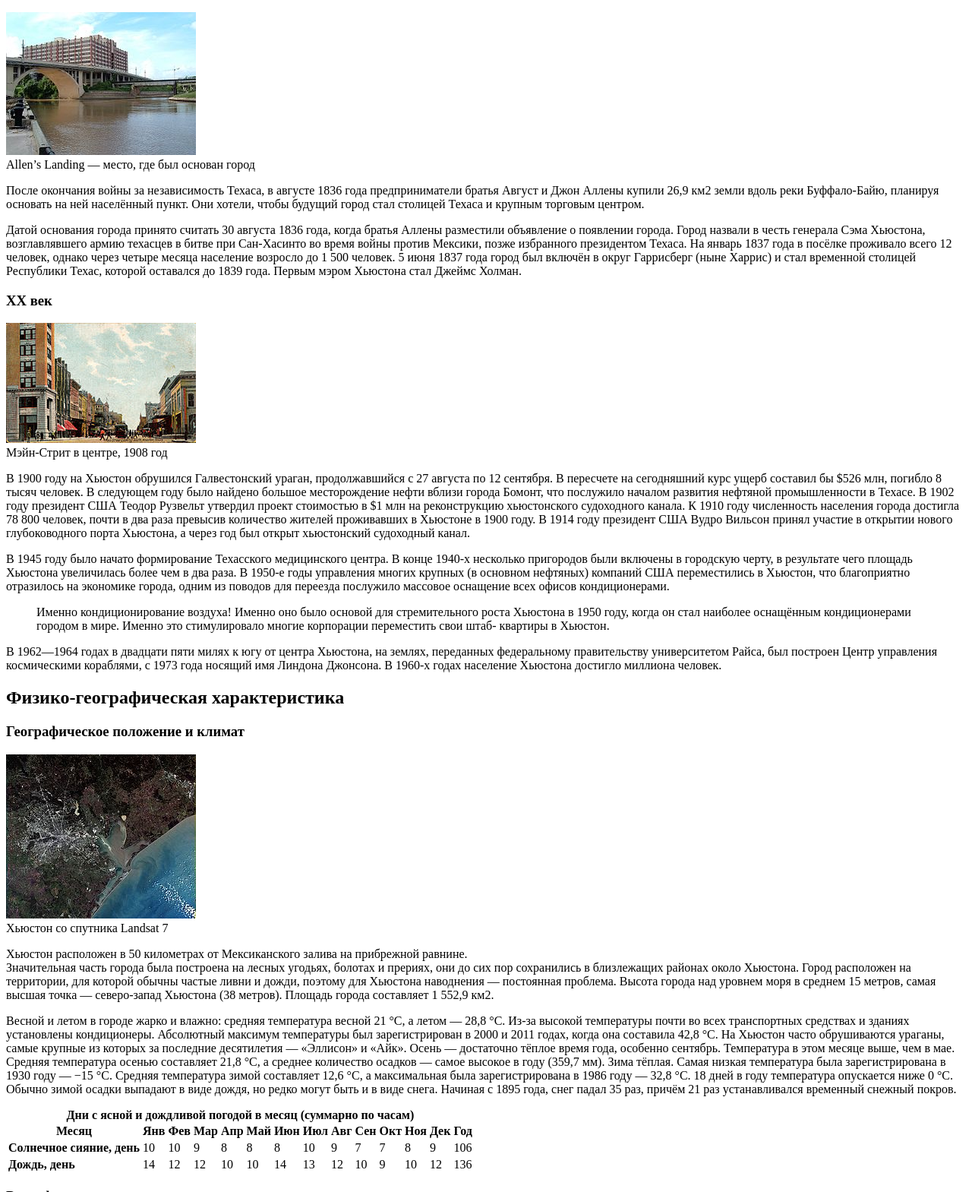
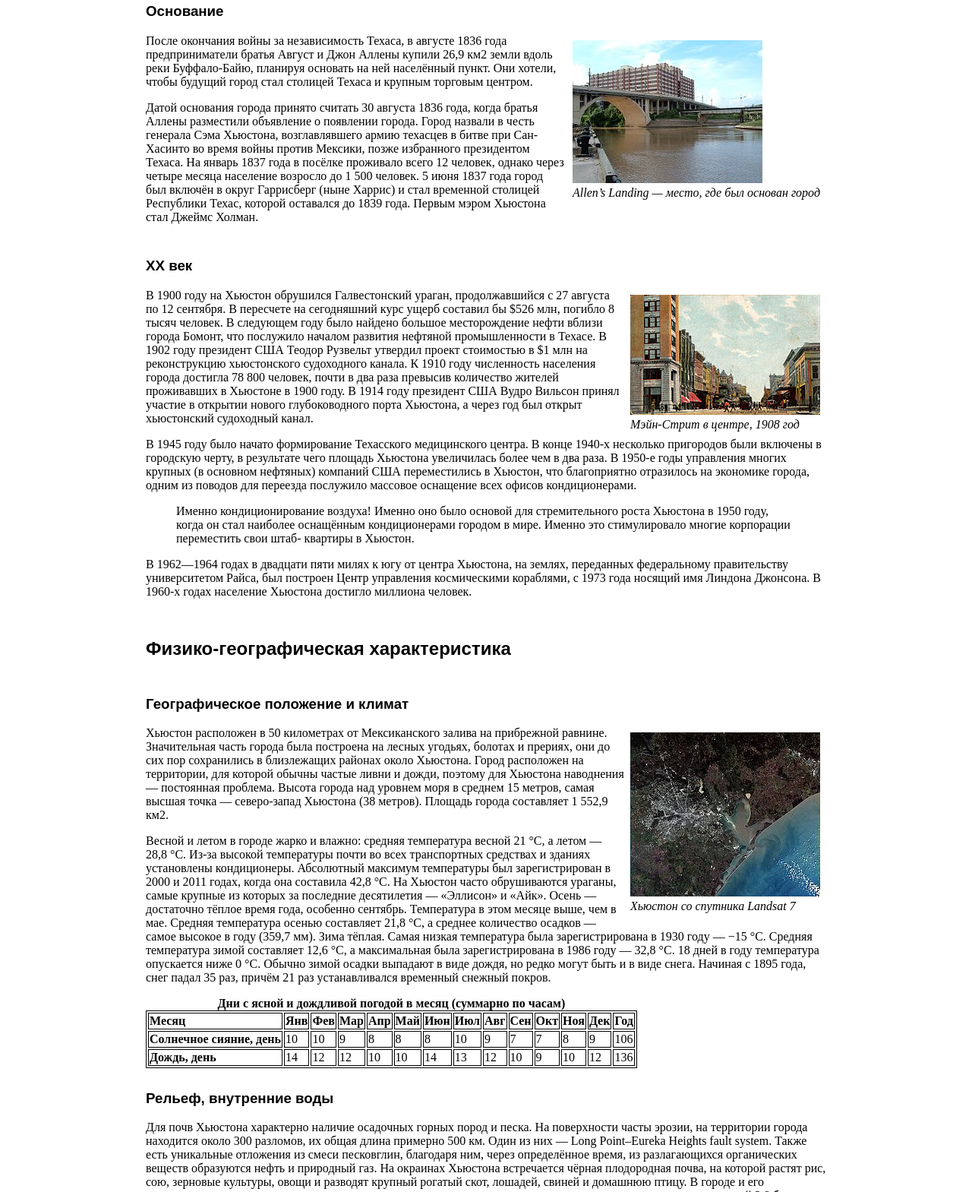
Before and after one commit to RotSayman/stepikHtmlCssLessons, a plain HTML site: page index.html in a window 1280 px wide. Shown: the part 1231-2800 px from the top of the page at 76% size. Drawn offline with Linux system fonts and the light colour scheme.

Commit message:
Add first style css

```diff
--- /dev/null
+++ b/css/style.css
@@ -0,0 +1,31 @@
+body {
+	width: 70%;
+	margin: 0 auto;
+}
+
+h1,h2,h3{
+	font-family: Arial, Geneva, Helvetica, 'Times New Roman', sans-serif;
+	margin-top: 1.5em;
+}
+
+h1{
+	size: 32px;
+}
+
+table, th, td, tr{
+	border: 1px solid black;
+}
+
+div{
+	float: left;
+	text-align: left;
+}
+
+.img_style{
+	float: right;
+	margin: 0.5em;
+}
+
+.img_style span{
+	font-style: italic;
+}
--- a/index.html
+++ b/index.html
@@ -3,11 +3,12 @@
 <head>
 	<meta charset="utf-8">
 	<title>Хьюстон</title>
+	<link rel="stylesheet" type="text/css" href="css/style.css">
 </head>
 <body>
 	<div>
 		<h1>Хьюстон</h1>
-		<p><b>Хьюстон</b> (англ. Houston) — четвёртый по количеству жителей город в Соединённых Штатах Америки и
+		<p><b>Хьюстон</b> (англ. Houston, МФА:[ˈhjuːstən]) — четвёртый по количеству жителей город в Соединённых Штатах Америки и
 		крупнейший город в штате Техас с населением 2 319 603 человека на 2017 год. Хьюстон является
 		административным центром округа Харрис, а также главным экономическим центром агломерации Большого
 		Хьюстона с общим населением 6 772 470 человек на 2016 год. Город располагается в 50 километрах от
@@ -71,8 +72,10 @@
 		<h2 id="history">История</h2>
 		<div>
 			<h3 id="etymology_nicknames">Этимология, прозвища</h3>
+			<div class="img_style">
 				<img src="img/Sam_Houston_portrait.jpg"><br>
 				<span>Сэмюэл Хьюстон</span>
+			</div>
 			<p>
 				Город назван в честь Сэмюэла Хьюстона — главнокомандующего армией Техаса во время Техасской революции
 				(1835—1836) и президента Республики Техас (1836—1838, 1841—1844).
@@ -90,8 +93,10 @@
 		</div>
 		<div>
 			<h3 id="base">Основание</h3>
+			<div class="img_style">
 				<img src="img/Allen's_Landing_Houston_bayou_view.jpg"><br>
 				<span>Allen’s Landing — место, где был основан город</span>
+			</div>
 			<p>
 				После окончания войны за независимость Техаса, в августе 1836 года предприниматели братья Август
 				и Джон Аллены купили 26,9 км2 земли вдоль реки Буффало-Байю, планируя основать на ней
@@ -110,8 +115,10 @@
 		</div>
 		<div>
 			<h3 id="twenty_century">XX век</h3>
+			<div class="img_style">
 				<img src="img/Main_Street_looking_south_Houston_Texas_(1908).jpg"><br>
 				<span>Мэйн-Стрит в центре, 1908 год</span>
+			</div>
 			<p>
 				В 1900 году на Хьюстон обрушился Галвестонский ураган, продолжавшийся с 27 августа по 12
 				сентября. В пересчете на сегодняшний курс ущерб составил бы $526 млн, погибло 8 тысяч человек. В
@@ -148,8 +155,10 @@
 		<h2 id="phisics_geografic_characteristic">Физико-географическая характеристика</h2>
 		<div>
 			<h3 id="geographical_location_and_climate">Географическое положение и климат</h3>
+			<div class="img_style">
 				<img src="img/Large_Houston_Landsat.jpg"><br>
 				<span>Хьюстон со спутника Landsat 7</span>
+			</div>
 			<p>
 				Хьюстон расположен в 50 километрах от Мексиканского залива на прибрежной равнине.<br>
 				Значительная часть города была построена на лесных угодьях, болотах и прериях, они до сих пор
@@ -250,8 +259,10 @@
 		</div>
 		<div>
 			<h3 id="flora_and_fauna">Флора и фауна</h3>
+			<div class="img_style">
 				<img src="img/Discovery_green.jpg"><br>
 				<span>Парк Discovery green в центре Хьюстона</span>
+			</div>
 			<p>
 				В флоре и фауне округа Харрис преобладают виды животных и растений, обитающих в болотных
 				местностях, так как значительная часть города построена на болотах и прериях.
@@ -394,8 +405,10 @@
 					</tr>
 				</tbody>
 			</table>
+			<div class="img_style">
 				<img src="img/Houston_Ship_Channel.jpg"><br>
 				<span>Хьюстонский судоходный канал</span>
+			</div>
 			<p>
 				Хьюстон является одним из ведущих городов мира в сферах добычи и переработки нефти и
 				природного газа, из-за чего часто именуется «энергетической столицей мира», а также
@@ -428,8 +441,10 @@
 				входящих в список Fortune 500. Хьюстон является членом Всемирного партнёрства энергетических
 				городов.
 			</p>
+			<div class="img_style">
 				<img src="img/Enron_Complex.jpg"><br>
 				<span>Офис компании Chevron в Хьюстоне</span>
+			</div>
 			<p>
 				Одной из самых крупных компаний, обеспечивающих электроэнергией город, является компания
 				CenterPoint Energy, которая поставляет электричество не только для Техаса, но и для Арканзаса,
@@ -456,8 +471,10 @@
 		</div>
 		<div>
 			<h3 id="aerospace_industry">Авиакосмическая промышленность</h3>
+			<div class="img_style">
 				<img src="img/Aerial_View_of_the_Johnson_Space_Center.jpg"><br>
 				<span>Космический центр им. Джонсона</span>
+			</div>
 			<p>
 				В Хьюстоне располагается космический центр имени Линдона Джонсона, представляющий собой
 				научно-исследовательское и проектно-конструкторское предприятие, в котором работают 15000
@@ -508,9 +525,11 @@
 				<tr> <td><b>2010</b></td>			<td>2 100 263</td>			<td>7.5%</td> 	</tr>
 				<tr> <td><b>Текущий 2017</b></td>	<td>2 319 603</td>			<td>10.4%</td> 	</tr>
 			</table>
-			<span>1850-2017 Переписи населения в 1790—2010 годах</span><br>
+			<span>1850-2017 Переписи населения в 1790—2010 годах<span><br>
+			<div class="img_style">
 				<img src="img/Race_and_ethnicity_2010_Houston.png"><br>
 				<span>Этническая карта Хьюстона</span>
+			</div>
 			<p>
 				Согласно данным переписи населения США в 2010 году в городе проживало 2 100 263 человек, это на
 				7,5 % больше, чем в 2000 году. По оценке бюро переписи населения США на 1 января 2017 года
@@ -552,8 +571,10 @@
 	</div>
 	<div>
 		<h2 id="mass_media">Средства массовой информации</h2>
+		<div class="img_style">
 			<img src="img/Melcher_Center_for_Public_Broadcasting.jpg"><br>
 			<span>Вещательный центр, откуда вещают радиостанции KUHT и KUHF</span>
+		</div>
 		<p>
 			В Хьюстоне вещают 19 телеканалов. Наиболее известные телеканалы являются аффилированными
 			каналами крупных телекомпаний: KPRC-TV (NBC), KHOU-TV (CBS), KTRK-TV (ABC), KRIV (Fox),
```
Lines whose indentation alone changed are shown as unchanged.
